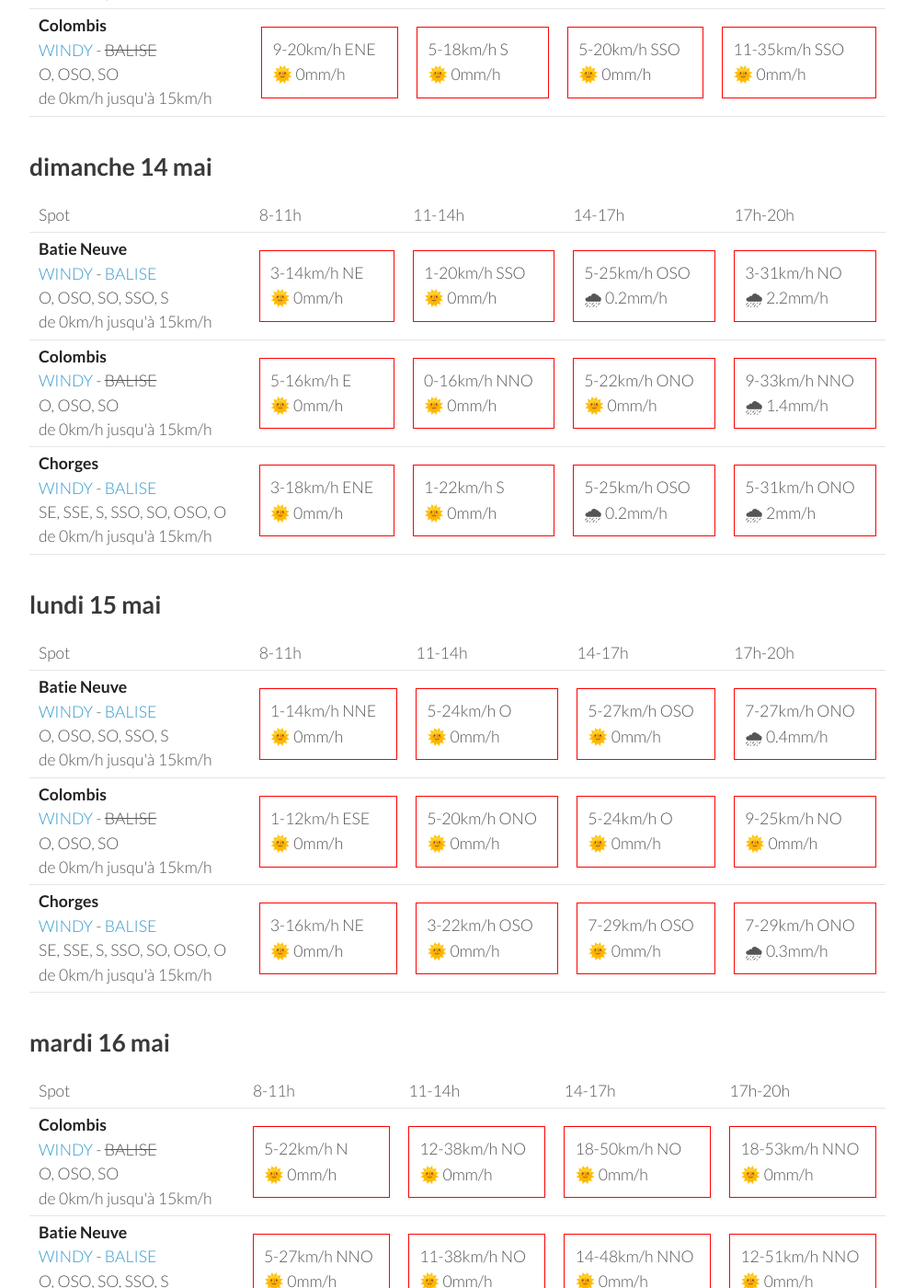
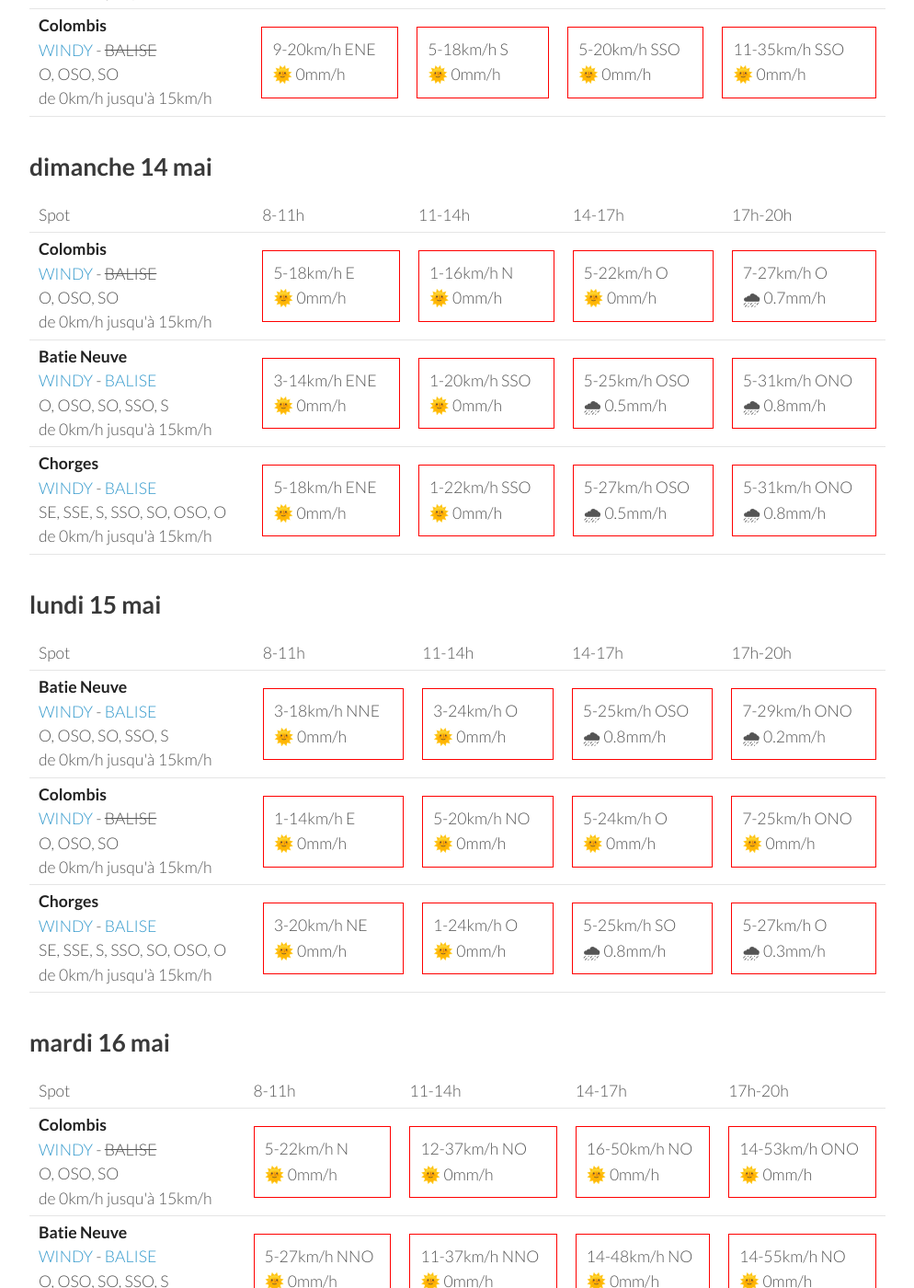
Before and after one commit to parapente-dans-le-nord/parapente-dans-le-nord.github.io, a Jekyll site: the page built from serre_poncon.markdown, in a window 1280 px wide and 1400 px high, scrolled down 1066 px. Shown: the whole window at 92% size, without its empty margins (26-1020 px from the left). Built offline with Jekyll 4.4.1, drawn with Linux system fonts in a browser that asks for light colours; some of the changed text lies outside the part shown.

Commit message:
update index.markdown

```diff
--- a/serre_poncon.markdown
+++ b/serre_poncon.markdown
@@ -114,32 +114,32 @@ page mise à jour le vendredi 12 mai 06:31
       <td>17h-20h</td>
     </tr>
 <tr>
-        <td><strong>Batie Neuve</strong><br><a href="https://windy.com/44.584/6.236?44.559,6.262,10,m:eTtagly">WINDY</a> - <span class=""><a href="https://www.openwindmap.org/PP554">BALISE</a> </span><br> <span class="vent-favorable">O, OSO, SO, SSO, S</span><br><span class="force-vent">de 0km/h jusqu'à 15km/h</span> </td>
+        <td><strong>Colombis</strong><br><a href="https://windy.com/44.494/6.216?44.559,6.262,10">WINDY</a> - <span class="no-balise"> BALISE </span><br> <span class="vent-favorable">O, OSO, SO</span><br><span class="force-vent">de 0km/h jusqu'à 15km/h</span> </td>
 
-            <td><div class="not-flyable"><p>3-14km/h NE</p><p>🌞 0mm/h</p></div></td>
-            <td><div class="not-flyable"><p>1-20km/h SSO</p><p>🌞 0mm/h</p></div></td>
-            <td><div class="not-flyable"><p>5-25km/h OSO</p><p>🌧 0.2mm/h</p></div></td>
-            <td><div class="not-flyable"><p>3-31km/h NO</p><p>🌧 2.2mm/h</p></div></td>
+            <td><div class="not-flyable"><p>5-18km/h E</p><p>🌞 0mm/h</p></div></td>
+            <td><div class="not-flyable"><p>1-16km/h N</p><p>🌞 0mm/h</p></div></td>
+            <td><div class="not-flyable"><p>5-22km/h O</p><p>🌞 0mm/h</p></div></td>
+            <td><div class="not-flyable"><p>7-27km/h O</p><p>🌧 0.7mm/h</p></div></td>
 
 
     </tr>
 <tr>
-        <td><strong>Colombis</strong><br><a href="https://windy.com/44.494/6.216?44.559,6.262,10">WINDY</a> - <span class="no-balise"> BALISE </span><br> <span class="vent-favorable">O, OSO, SO</span><br><span class="force-vent">de 0km/h jusqu'à 15km/h</span> </td>
+        <td><strong>Batie Neuve</strong><br><a href="https://windy.com/44.584/6.236?44.559,6.262,10,m:eTtagly">WINDY</a> - <span class=""><a href="https://www.openwindmap.org/PP554">BALISE</a> </span><br> <span class="vent-favorable">O, OSO, SO, SSO, S</span><br><span class="force-vent">de 0km/h jusqu'à 15km/h</span> </td>
 
-            <td><div class="not-flyable"><p>5-16km/h E</p><p>🌞 0mm/h</p></div></td>
-            <td><div class="not-flyable"><p>0-16km/h NNO</p><p>🌞 0mm/h</p></div></td>
-            <td><div class="not-flyable"><p>5-22km/h ONO</p><p>🌞 0mm/h</p></div></td>
-            <td><div class="not-flyable"><p>9-33km/h NNO</p><p>🌧 1.4mm/h</p></div></td>
+            <td><div class="not-flyable"><p>3-14km/h ENE</p><p>🌞 0mm/h</p></div></td>
+            <td><div class="not-flyable"><p>1-20km/h SSO</p><p>🌞 0mm/h</p></div></td>
+            <td><div class="not-flyable"><p>5-25km/h OSO</p><p>🌧 0.5mm/h</p></div></td>
+            <td><div class="not-flyable"><p>5-31km/h ONO</p><p>🌧 0.8mm/h</p></div></td>
 
 
     </tr>
 <tr>
         <td><strong>Chorges</strong><br><a href="https://windy.com/44.578/6.280?44.559,6.262,10">WINDY</a> - <span class=""><a href="https://www.openwindmap.org/PP554">BALISE</a> </span><br> <span class="vent-favorable">SE, SSE, S, SSO, SO, OSO, O</span><br><span class="force-vent">de 0km/h jusqu'à 15km/h</span> </td>
 
-            <td><div class="not-flyable"><p>3-18km/h ENE</p><p>🌞 0mm/h</p></div></td>
-            <td><div class="not-flyable"><p>1-22km/h S</p><p>🌞 0mm/h</p></div></td>
-            <td><div class="not-flyable"><p>5-25km/h OSO</p><p>🌧 0.2mm/h</p></div></td>
-            <td><div class="not-flyable"><p>5-31km/h ONO</p><p>🌧 2mm/h</p></div></td>
+            <td><div class="not-flyable"><p>5-18km/h ENE</p><p>🌞 0mm/h</p></div></td>
+            <td><div class="not-flyable"><p>1-22km/h SSO</p><p>🌞 0mm/h</p></div></td>
+            <td><div class="not-flyable"><p>5-27km/h OSO</p><p>🌧 0.5mm/h</p></div></td>
+            <td><div class="not-flyable"><p>5-31km/h ONO</p><p>🌧 0.8mm/h</p></div></td>
 
 
     </tr>
@@ -162,30 +162,30 @@ page mise à jour le vendredi 12 mai 06:31
 <tr>
         <td><strong>Batie Neuve</strong><br><a href="https://windy.com/44.584/6.236?44.559,6.262,10,m:eTtagly">WINDY</a> - <span class=""><a href="https://www.openwindmap.org/PP554">BALISE</a> </span><br> <span class="vent-favorable">O, OSO, SO, SSO, S</span><br><span class="force-vent">de 0km/h jusqu'à 15km/h</span> </td>
 
-            <td><div class="not-flyable"><p>1-14km/h NNE</p><p>🌞 0mm/h</p></div></td>
-            <td><div class="not-flyable"><p>5-24km/h O</p><p>🌞 0mm/h</p></div></td>
-            <td><div class="not-flyable"><p>5-27km/h OSO</p><p>🌞 0mm/h</p></div></td>
-            <td><div class="not-flyable"><p>7-27km/h ONO</p><p>🌧 0.4mm/h</p></div></td>
+            <td><div class="not-flyable"><p>3-18km/h NNE</p><p>🌞 0mm/h</p></div></td>
+            <td><div class="not-flyable"><p>3-24km/h O</p><p>🌞 0mm/h</p></div></td>
+            <td><div class="not-flyable"><p>5-25km/h OSO</p><p>🌧 0.8mm/h</p></div></td>
+            <td><div class="not-flyable"><p>7-29km/h ONO</p><p>🌧 0.2mm/h</p></div></td>
 
 
     </tr>
 <tr>
         <td><strong>Colombis</strong><br><a href="https://windy.com/44.494/6.216?44.559,6.262,10">WINDY</a> - <span class="no-balise"> BALISE </span><br> <span class="vent-favorable">O, OSO, SO</span><br><span class="force-vent">de 0km/h jusqu'à 15km/h</span> </td>
 
-            <td><div class="not-flyable"><p>1-12km/h ESE</p><p>🌞 0mm/h</p></div></td>
-            <td><div class="not-flyable"><p>5-20km/h ONO</p><p>🌞 0mm/h</p></div></td>
+            <td><div class="not-flyable"><p>1-14km/h E</p><p>🌞 0mm/h</p></div></td>
+            <td><div class="not-flyable"><p>5-20km/h NO</p><p>🌞 0mm/h</p></div></td>
             <td><div class="not-flyable"><p>5-24km/h O</p><p>🌞 0mm/h</p></div></td>
-            <td><div class="not-flyable"><p>9-25km/h NO</p><p>🌞 0mm/h</p></div></td>
+            <td><div class="not-flyable"><p>7-25km/h ONO</p><p>🌞 0mm/h</p></div></td>
 
 
     </tr>
 <tr>
         <td><strong>Chorges</strong><br><a href="https://windy.com/44.578/6.280?44.559,6.262,10">WINDY</a> - <span class=""><a href="https://www.openwindmap.org/PP554">BALISE</a> </span><br> <span class="vent-favorable">SE, SSE, S, SSO, SO, OSO, O</span><br><span class="force-vent">de 0km/h jusqu'à 15km/h</span> </td>
 
-            <td><div class="not-flyable"><p>3-16km/h NE</p><p>🌞 0mm/h</p></div></td>
-            <td><div class="not-flyable"><p>3-22km/h OSO</p><p>🌞 0mm/h</p></div></td>
-            <td><div class="not-flyable"><p>7-29km/h OSO</p><p>🌞 0mm/h</p></div></td>
-            <td><div class="not-flyable"><p>7-29km/h ONO</p><p>🌧 0.3mm/h</p></div></td>
+            <td><div class="not-flyable"><p>3-20km/h NE</p><p>🌞 0mm/h</p></div></td>
+            <td><div class="not-flyable"><p>1-24km/h O</p><p>🌞 0mm/h</p></div></td>
+            <td><div class="not-flyable"><p>5-25km/h SO</p><p>🌧 0.8mm/h</p></div></td>
+            <td><div class="not-flyable"><p>5-27km/h O</p><p>🌧 0.3mm/h</p></div></td>
 
 
     </tr>
@@ -209,9 +209,9 @@ page mise à jour le vendredi 12 mai 06:31
         <td><strong>Colombis</strong><br><a href="https://windy.com/44.494/6.216?44.559,6.262,10">WINDY</a> - <span class="no-balise"> BALISE </span><br> <span class="vent-favorable">O, OSO, SO</span><br><span class="force-vent">de 0km/h jusqu'à 15km/h</span> </td>
 
             <td><div class="not-flyable"><p>5-22km/h N</p><p>🌞 0mm/h</p></div></td>
-            <td><div class="not-flyable"><p>12-38km/h NO</p><p>🌞 0mm/h</p></div></td>
-            <td><div class="not-flyable"><p>18-50km/h NO</p><p>🌞 0mm/h</p></div></td>
-            <td><div class="not-flyable"><p>18-53km/h NNO</p><p>🌞 0mm/h</p></div></td>
+            <td><div class="not-flyable"><p>12-37km/h NO</p><p>🌞 0mm/h</p></div></td>
+            <td><div class="not-flyable"><p>16-50km/h NO</p><p>🌞 0mm/h</p></div></td>
+            <td><div class="not-flyable"><p>14-53km/h ONO</p><p>🌞 0mm/h</p></div></td>
 
 
     </tr>
@@ -219,19 +219,19 @@ page mise à jour le vendredi 12 mai 06:31
         <td><strong>Batie Neuve</strong><br><a href="https://windy.com/44.584/6.236?44.559,6.262,10,m:eTtagly">WINDY</a> - <span class=""><a href="https://www.openwindmap.org/PP554">BALISE</a> </span><br> <span class="vent-favorable">O, OSO, SO, SSO, S</span><br><span class="force-vent">de 0km/h jusqu'à 15km/h</span> </td>
 
             <td><div class="not-flyable"><p>5-27km/h NNO</p><p>🌞 0mm/h</p></div></td>
-            <td><div class="not-flyable"><p>11-38km/h NO</p><p>🌞 0mm/h</p></div></td>
-            <td><div class="not-flyable"><p>14-48km/h NNO</p><p>🌞 0mm/h</p></div></td>
-            <td><div class="not-flyable"><p>12-51km/h NNO</p><p>🌞 0mm/h</p></div></td>
+            <td><div class="not-flyable"><p>11-37km/h NNO</p><p>🌞 0mm/h</p></div></td>
+            <td><div class="not-flyable"><p>14-48km/h NO</p><p>🌞 0mm/h</p></div></td>
+            <td><div class="not-flyable"><p>14-55km/h NO</p><p>🌞 0mm/h</p></div></td>
 
 
     </tr>
 <tr>
         <td><strong>Chorges</strong><br><a href="https://windy.com/44.578/6.280?44.559,6.262,10">WINDY</a> - <span class=""><a href="https://www.openwindmap.org/PP554">BALISE</a> </span><br> <span class="vent-favorable">SE, SSE, S, SSO, SO, OSO, O</span><br><span class="force-vent">de 0km/h jusqu'à 15km/h</span> </td>
 
-            <td><div class="not-flyable"><p>5-27km/h N</p><p>🌞 0mm/h</p></div></td>
-            <td><div class="not-flyable"><p>7-35km/h NNO</p><p>🌞 0mm/h</p></div></td>
-            <td><div class="not-flyable"><p>11-42km/h NNO</p><p>🌞 0mm/h</p></div></td>
-            <td><div class="not-flyable"><p>11-48km/h NNO</p><p>🌞 0mm/h</p></div></td>
+            <td><div class="not-flyable"><p>3-27km/h N</p><p>🌞 0mm/h</p></div></td>
+            <td><div class="not-flyable"><p>7-33km/h NNO</p><p>🌞 0mm/h</p></div></td>
+            <td><div class="not-flyable"><p>11-42km/h NO</p><p>🌞 0mm/h</p></div></td>
+            <td><div class="not-flyable"><p>11-48km/h NO</p><p>🌞 0mm/h</p></div></td>
 
 
     </tr>
@@ -239,3 +239,49 @@ page mise à jour le vendredi 12 mai 06:31
 </tbody>
 </table>
 {:/}
+## mercredi 17 mai
+
+{::nomarkdown}
+<table>
+  <tbody>
+    <tr>
+      <td>Spot</td>
+      <td>8-11h</td>
+      <td>11-14h</td>
+      <td>14-17h</td>
+      <td>17h-20h</td>
+    </tr>
+<tr>
+        <td><strong>Colombis</strong><br><a href="https://windy.com/44.494/6.216?44.559,6.262,10">WINDY</a> - <span class="no-balise"> BALISE </span><br> <span class="vent-favorable">O, OSO, SO</span><br><span class="force-vent">de 0km/h jusqu'à 15km/h</span> </td>
+
+            <td><div class="flyable"><p>1-12km/h O</p><p>🌞 0mm/h</p></div></td>
+            <td><div class="not-flyable"><p>5-22km/h ONO</p><p>🌞 0mm/h</p></div></td>
+            <td><div class="not-flyable"><p>5-24km/h O</p><p>🌞 0mm/h</p></div></td>
+            <td><div class="not-flyable"><p>5-25km/h O</p><p>🌞 0mm/h</p></div></td>
+
+
+    </tr>
+<tr>
+        <td><strong>Batie Neuve</strong><br><a href="https://windy.com/44.584/6.236?44.559,6.262,10,m:eTtagly">WINDY</a> - <span class=""><a href="https://www.openwindmap.org/PP554">BALISE</a> </span><br> <span class="vent-favorable">O, OSO, SO, SSO, S</span><br><span class="force-vent">de 0km/h jusqu'à 15km/h</span> </td>
+
+            <td><div class="not-flyable"><p>3-16km/h NO</p><p>🌞 0mm/h</p></div></td>
+            <td><div class="not-flyable"><p>5-24km/h OSO</p><p>🌞 0mm/h</p></div></td>
+            <td><div class="not-flyable"><p>5-27km/h SO</p><p>🌞 0mm/h</p></div></td>
+            <td><div class="not-flyable"><p>5-29km/h SSO</p><p>🌞 0mm/h</p></div></td>
+
+
+    </tr>
+<tr>
+        <td><strong>Chorges</strong><br><a href="https://windy.com/44.578/6.280?44.559,6.262,10">WINDY</a> - <span class=""><a href="https://www.openwindmap.org/PP554">BALISE</a> </span><br> <span class="vent-favorable">SE, SSE, S, SSO, SO, OSO, O</span><br><span class="force-vent">de 0km/h jusqu'à 15km/h</span> </td>
+
+            <td><div class="not-flyable"><p>1-14km/h NNO</p><p>🌞 0mm/h</p></div></td>
+            <td><div class="not-flyable"><p>5-24km/h OSO</p><p>🌞 0mm/h</p></div></td>
+            <td><div class="not-flyable"><p>5-29km/h SO</p><p>🌞 0mm/h</p></div></td>
+            <td><div class="not-flyable"><p>5-29km/h SO</p><p>🌞 0mm/h</p></div></td>
+
+
+    </tr>
+
+</tbody>
+</table>
+{:/}
```
Also changed, not shown: other parts of serre_poncon.markdown (+1 -1 lines).
